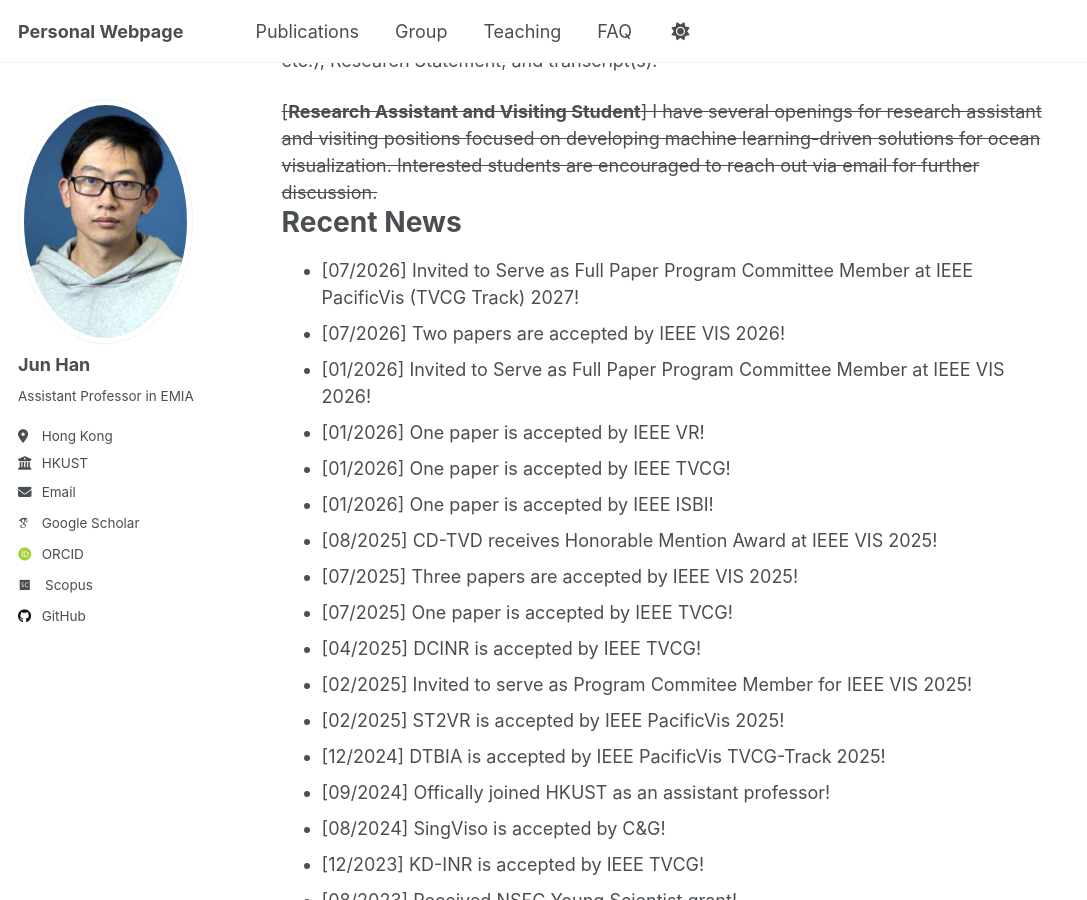
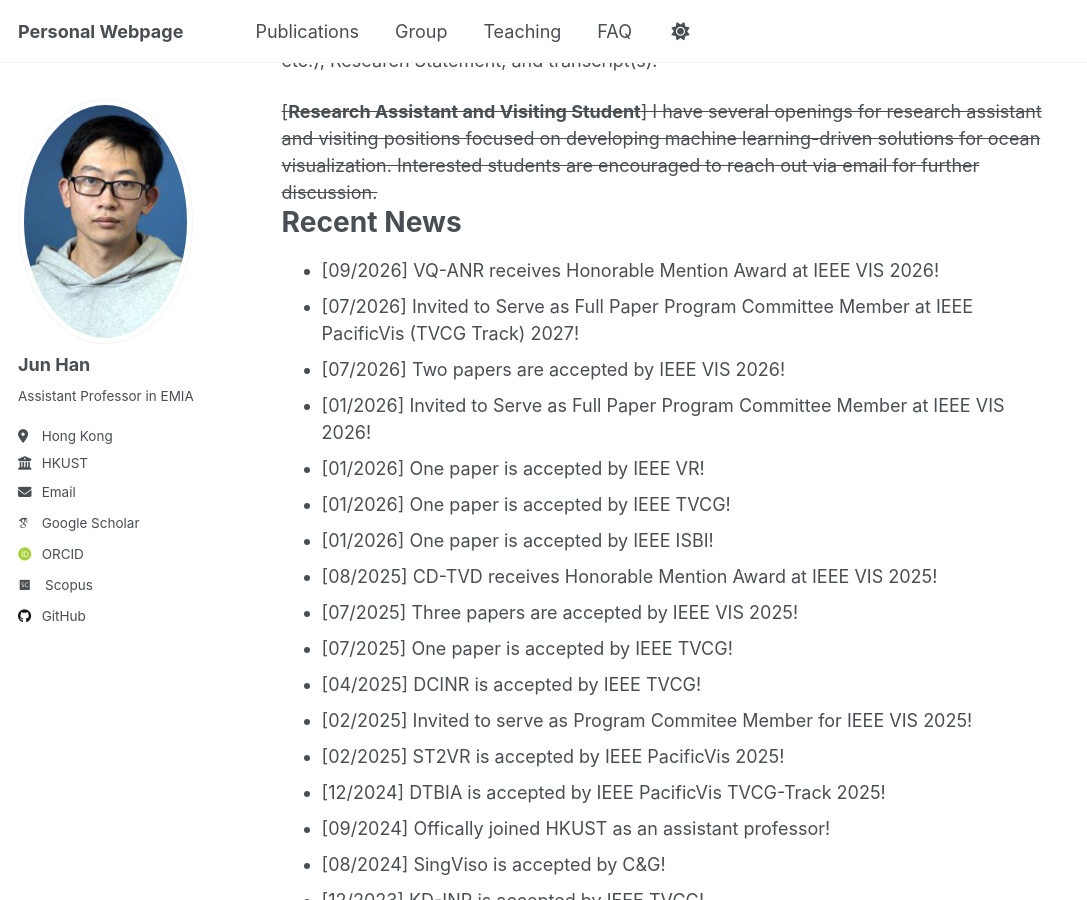
Before and after one commit to stevenhan1991/stevenhan1991.github.io, a Jekyll site: the page built from _pages/about.md, in a window 1280 px wide and 900 px high, scrolled down 1122 px. Shown: the whole window, without its empty margins (0-1087 px from the left). Built offline with Jekyll 4.4.1, drawn with Linux system fonts in a browser that asks for light colours; some web fonts are replaced.

Commit message:
Update about.md

```diff
--- a/_pages/about.md
+++ b/_pages/about.md
@@ -39,6 +39,7 @@ Materials include: CV (education background, academic ranking, list of papers/pr
 
 <h1 id="recent-news">Recent News</h1>
 <ul>
+  <li>[09/2026] VQ-ANR receives Honorable Mention Award at IEEE VIS 2026!</li>
   <li>[07/2026] Invited to Serve as Full Paper Program Committee Member at IEEE PacificVis (TVCG Track) 2027!</li>
   <li>[07/2026] Two papers are accepted by IEEE VIS 2026!</li>
   <li>[01/2026] Invited to Serve as Full Paper Program Committee Member at IEEE VIS 2026!</li>
```
